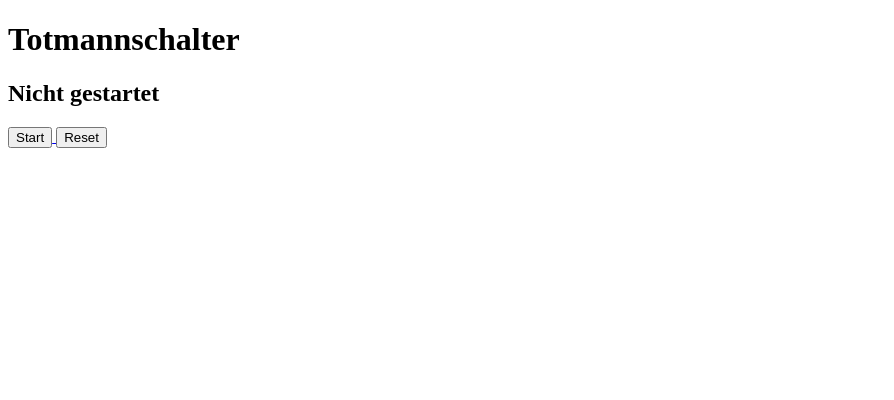
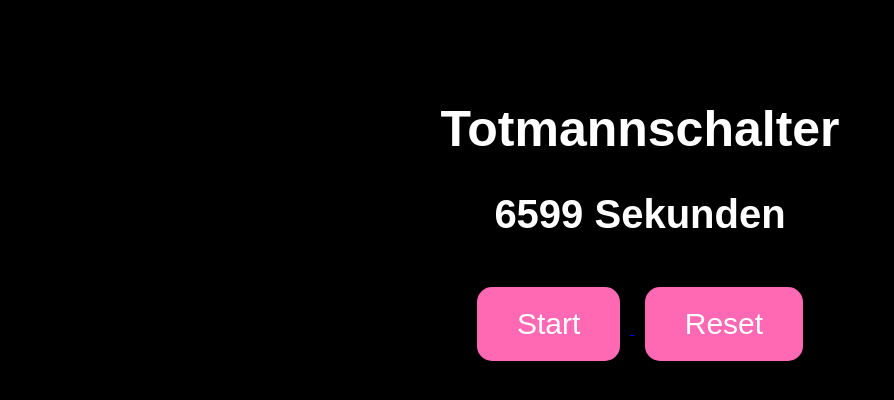
Before and after one commit to hijhie/totmannprojekt, a Flask app: page / in a window 1280 px wide. Shown: the top 400 px of the page, without its empty margins (0-894 px from the left). Run offline with Flask 3, Linux system fonts and the light colour scheme.

Commit message:
Update index.html

```diff
--- a/templates/index.html
+++ b/templates/index.html
@@ -2,12 +2,56 @@
 <html>
 <head>
     <title>Totmannschalter</title>
+
+    <style>
+
+        body {
+            background-color: black;
+            color: white;
+            font-family: Arial;
+            text-align: center;
+            margin-top: 100px;
+        }
+
+        h1 {
+            font-size: 50px;
+        }
+
+        h2 {
+            font-size: 40px;
+            margin-bottom: 40px;
+        }
+
+        button {
+
+            background-color: hotpink;
+            color: white;
+
+            border: none;
+
+            padding: 20px 40px;
+
+            font-size: 30px;
+
+            border-radius: 15px;
+
+            margin: 10px;
+
+            cursor: pointer;
+        }
+
+        button:hover {
+            opacity: 0.8;
+        }
+
+    </style>
+
 </head>
 <body>
 
     <h1>Totmannschalter</h1>
 
-    <h2 id="timer">Scharf</h2>
+    <h2 id="timer">Nicht gestartet</h2>
 
     <a href="/start">
         <button>Start</button>
@@ -18,22 +62,36 @@
     </a>
 
     <script>
+
         async function updateTimer() {
 
             const response = await fetch('/time');
             const data = await response.json();
 
-            if (typeof data.seconds === "string") {
-                document.getElementById("timer").innerText = data.seconds;
+            if (data.armed === true) {
+
+                document.getElementById("timer").innerText =
+                    "SCHARF";
+
             } else {
-                document.getElementById("timer").innerText =
-                    data.seconds + " Sekunden übrig";
+
+                if (typeof data.seconds === "string") {
+
+                    document.getElementById("timer").innerText =
+                        data.seconds;
+
+                } else {
+
+                    document.getElementById("timer").innerText =
+                        data.seconds + " Sekunden";
+                }
             }
         }
 
         setInterval(updateTimer, 1000);
 
         updateTimer();
+
     </script>
 
 </body>
```
